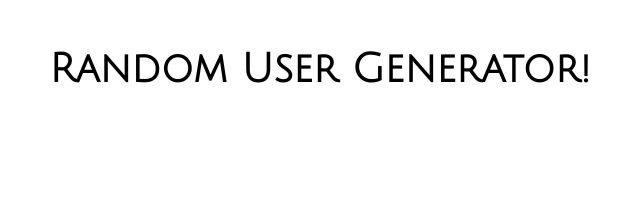
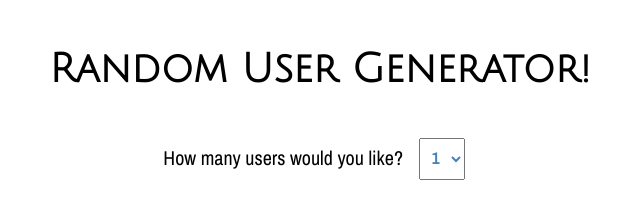
Before and after one commit to frosty8104/random-user, a plain HTML site: page index.html in a window 1280 px wide. Shown: the whole page, without its empty margins (320-960 px from the left). Drawn offline with nearby package versions, Linux system fonts and the light colour scheme; no server answers.

Commit message:
Updating random user page

```diff
--- a/index.html
+++ b/index.html
@@ -13,7 +13,7 @@
   <body>
     <div class="main">
       <h1>Random User Generator!</h1>
-      <div class="num-users hide">
+      <div class="num-users">
         <label for="users">How many users would you like?</label>
         <select name="users" id="users">
           <option value="1">1</option>
```
